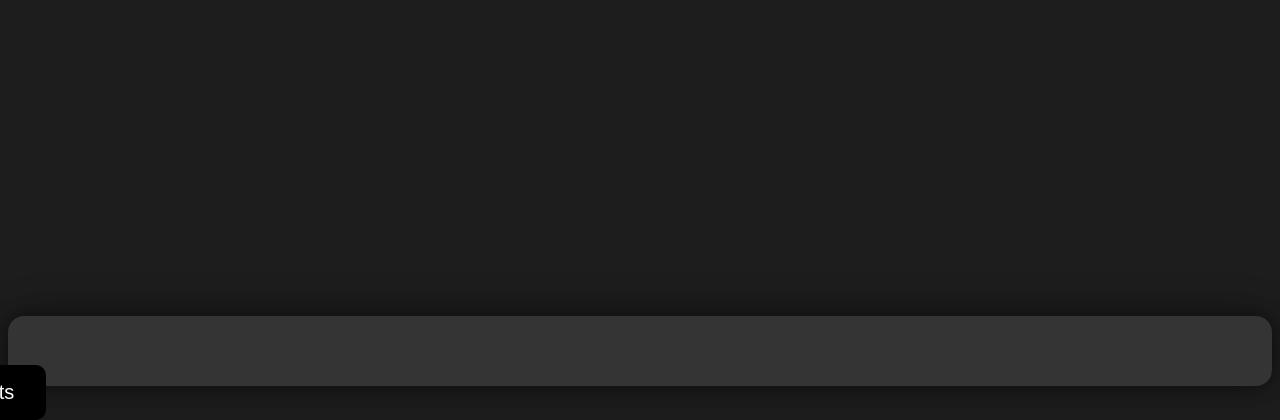
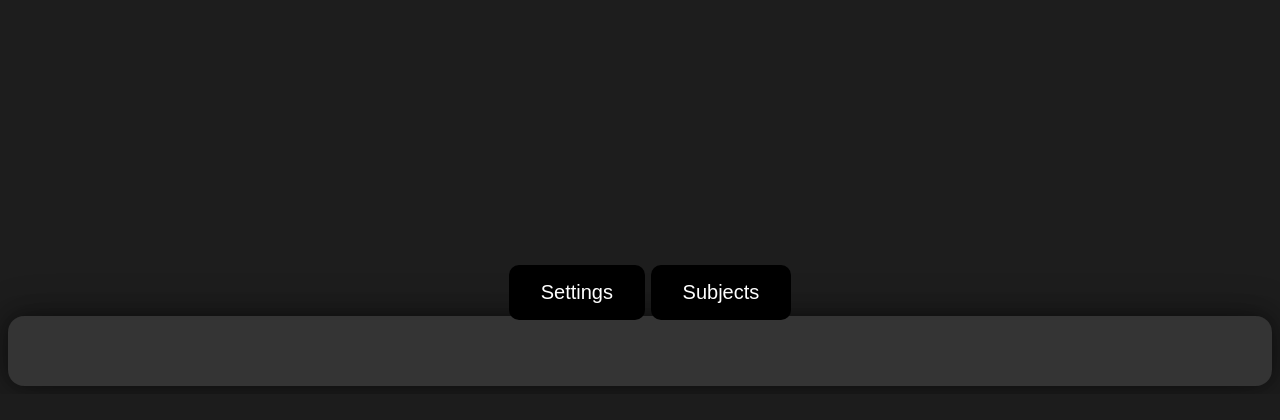
Before and after one commit to Smith-Pad/osui, a PHP site: page /home-screen.html in a window 1280 px wide. Shown: the part 474-894 px from the top of the page. After the commit the page ends 860 px from the top, so only its background shows below. Run offline with PHP 8.4, Linux system fonts and the light colour scheme.

Commit message:
Adjusted margin left to 20px to match with the Smith-Pad text on the top of the homescreen

```diff
--- a/CSS/globals.css
+++ b/CSS/globals.css
@@ -29,5 +29,6 @@ body {
 }
 
 .global-bar-bottom-bar-group-middle {
-    margin-left: -1470px;
+    margin-top: -100px;
+    margin-left: 20px;
 }
```
